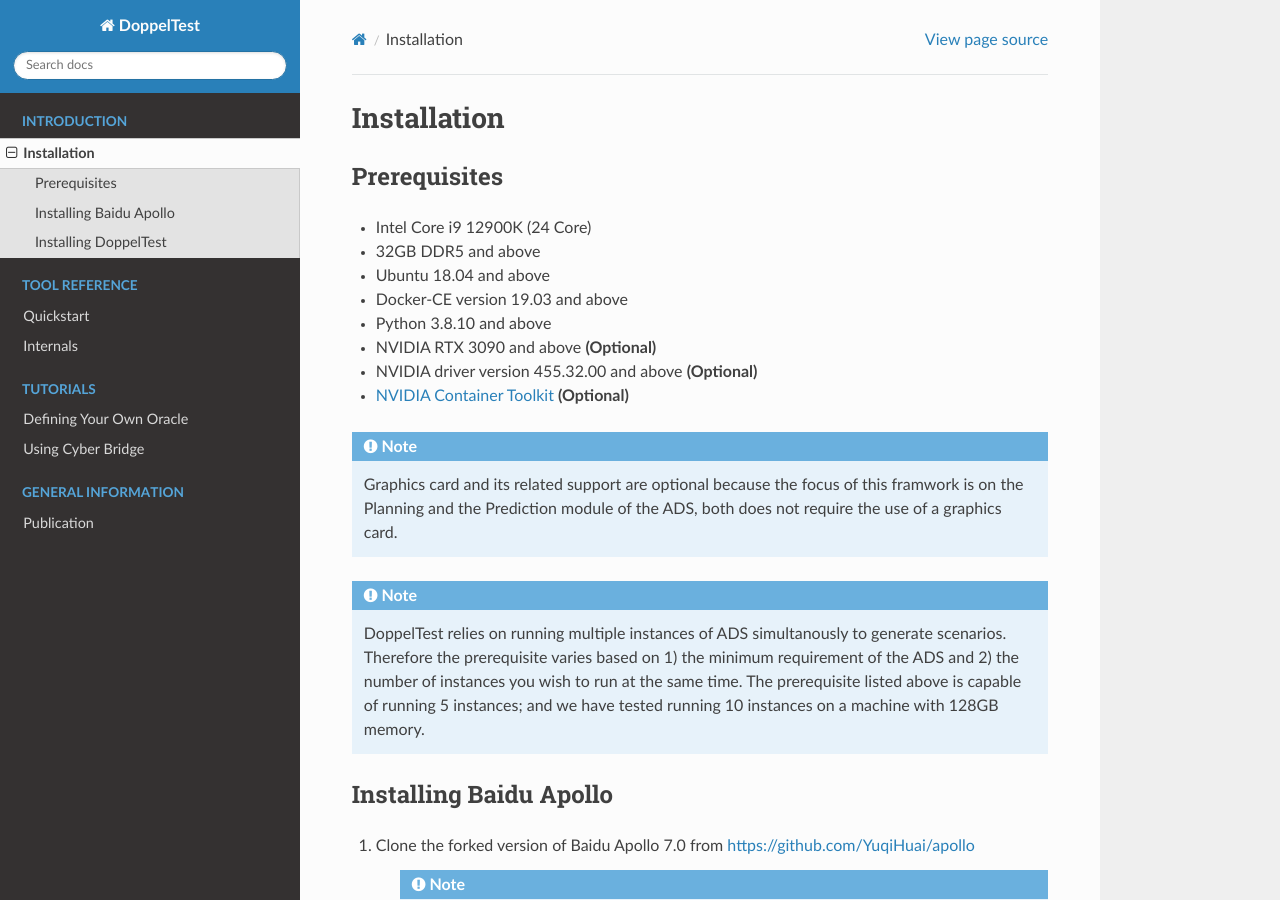
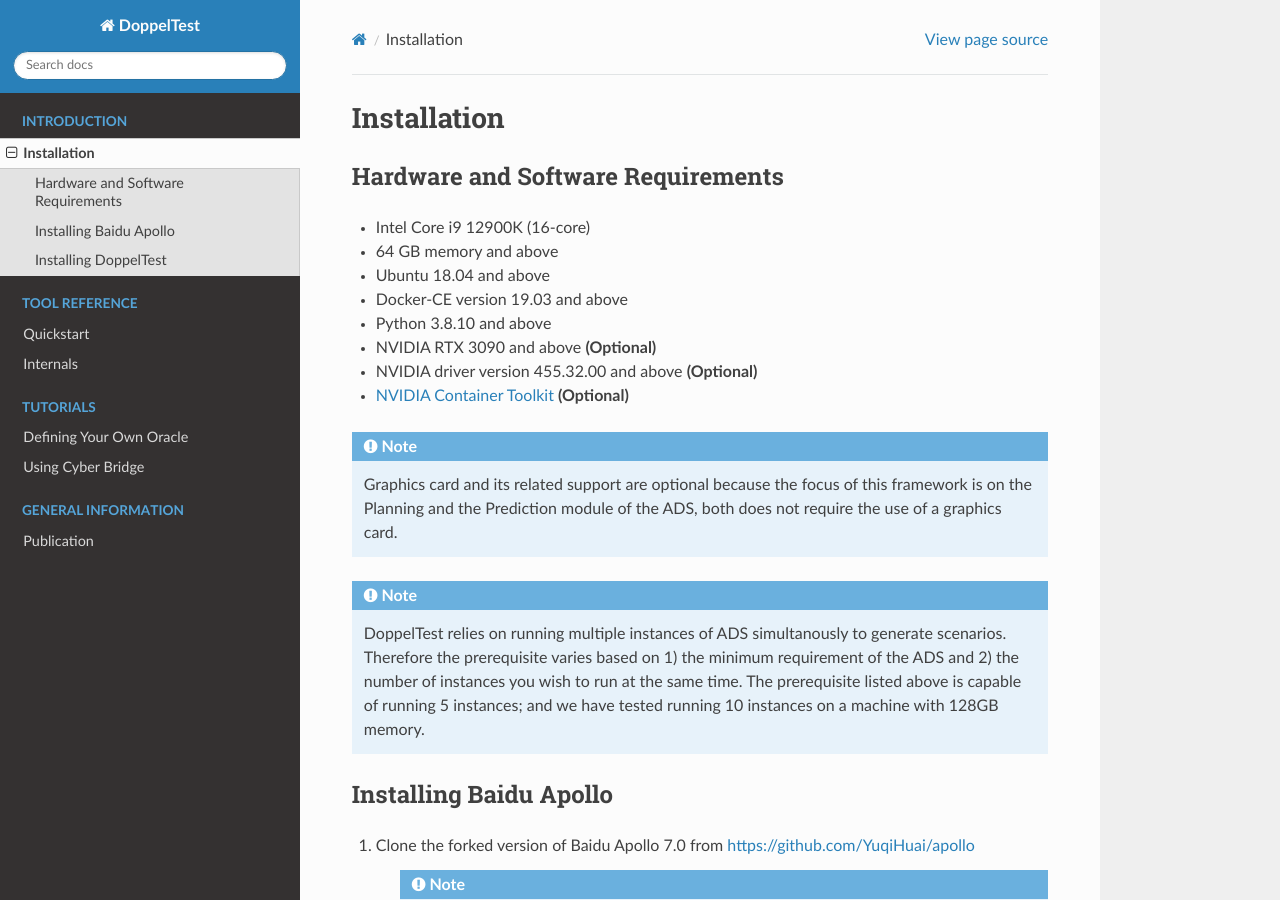
Before and after one commit to Software-Aurora-Lab/DoppelTest, a Sphinx documentation site: the page built from docs/source/installation.rst, in a window 1280 px wide and 900 px high. Built offline with Sphinx 7.4.7 and the Read the Docs theme 2.0.0, drawn with Linux system fonts in a browser that asks for light colours; some of the changed text lies outside the part shown.

Commit message:
verify installation.rst with AE abstract

```diff
--- a/docs/source/installation.rst
+++ b/docs/source/installation.rst
@@ -2,12 +2,12 @@
 ============
 
 
-Prerequisites
--------------
+Hardware and Software Requirements
+----------------------------------
 
-* Intel Core i9 12900K (24 Core)
+* Intel Core i9 12900K (16-core)
 
-* 32GB DDR5 and above
+* 64 GB memory and above
 
 * Ubuntu 18.04 and above
 
@@ -22,42 +22,50 @@
 * `NVIDIA Container Toolkit <https://github.com/NVIDIA/nvidia-docker>`_ **(Optional)**
 
 .. note::
-    Graphics card and its related support are optional because the focus of this framwork
-    is on the Planning and the Prediction module of the ADS, both does not require the use
-    of a graphics card.
+    Graphics card and its related support are optional because
+    the focus of this framework is on the Planning and the Prediction
+    module of the ADS, both does not require the use of a graphics card.
 
 .. note::
-    DoppelTest relies on running multiple instances of ADS simultanously to generate scenarios.
-    Therefore the prerequisite varies based on 1) the minimum requirement of the ADS and 2) the
-    number of instances you wish to run at the same time. The prerequisite listed above is capable
-    of running 5 instances; and we have tested running 10 instances on a machine with 128GB memory.
+    DoppelTest relies on running multiple instances of ADS simultanously
+    to generate scenarios. Therefore the prerequisite varies based on 1)
+    the minimum requirement of the ADS and 2) the number of instances you
+    wish to run at the same time. The prerequisite listed above is capable
+    of running 5 instances; and we have tested running 10 instances on a
+    machine with 128GB memory.
 
 Installing Baidu Apollo
 -----------------------
 
-1. Clone the forked version of Baidu Apollo 7.0 from https://github.com/YuqiHuai/apollo
+1. Clone the forked version of Baidu Apollo 7.0
+   from https://github.com/YuqiHuai/apollo
 
-    .. note:: In this forked version, we made slight adjustments that are not related to the AD stack.
+    .. note:: In this forked version, we made slight adjustments that
+        are not related to the AD stack.
 
-2. At the root directory of Baidu Apollo, start up an Apollo container via ``./docker/scripts/dev_start.sh -l``
+2. At the root directory of Baidu Apollo, start up an Apollo container
+   via ``./docker/scripts/dev_start.sh -l``
 
 3. Find the name of the container via ``docker ps -a``
 
 4. Enter the container in root mode via ``docker exec -it apollo_dev_your_name /bin/bash``
 
-    .. note:: Remember to replace ``apollo_dev_your_name`` with the container's actual name
+    .. note:: Remember to replace ``apollo_dev_your_name`` with the
+        container's actual name
 
 5. In the container, build Apollo via ``./apollo.sh build``
 
 6. Exit the container and create directories ``data``,
-   ``data/log``, ``data/bag``, ``data/log``, ``data/core`` under Apollo's root directory.
+   ``data/log``, ``data/bag``, ``data/log``, ``data/core`` under Apollo's
+   root directory.
 
-    .. note:: This step is necessary for DoppelTest running on the host machine to delete Apollo's log files.
-      Our framework restarts modules being tested after every scenario, which creates a large number of
+    .. note:: This step is necessary for DoppelTest running on the host
+      machine to delete Apollo's log files. Our framework restarts modules
+      being tested after every scenario, which creates a large number of
       unnecessary log files.
 
-      Since a lot of commands are executed as root
-      inside of the Docker container, if those directories are created inside of the container,
+      Since a lot of commands are executed as root inside of the Docker
+      container, if those directories are created inside of the container,
       DoppelTest may not be able to remove those directories.
 
 Installing DoppelTest
@@ -74,7 +82,11 @@
 
 3. Verify the framework is runnable via ``python test_main.py``
 
-4. Start the magic via ``python main_ga.py`` or ``python main_random.py``
+    .. note:: You should start seeing 5 Apollo instances being started and
+      the scenario is visualizable via a browser. DoppelTest will provide
+      the URL to visualize each instance in the terminal.
 
-    .. note:: You should start seeing 2 Apollo instances being started and the scenario is visualizable via a browser.
-      DoppelTest will provide the URL to visualize each instance in the terminal.
+4. Start the framework via ``python main_ga.py``
+
+    .. note:: After running DoppelTest for extended period of time, you should
+      see record file of scenarios generated under ``data/records``.
```
